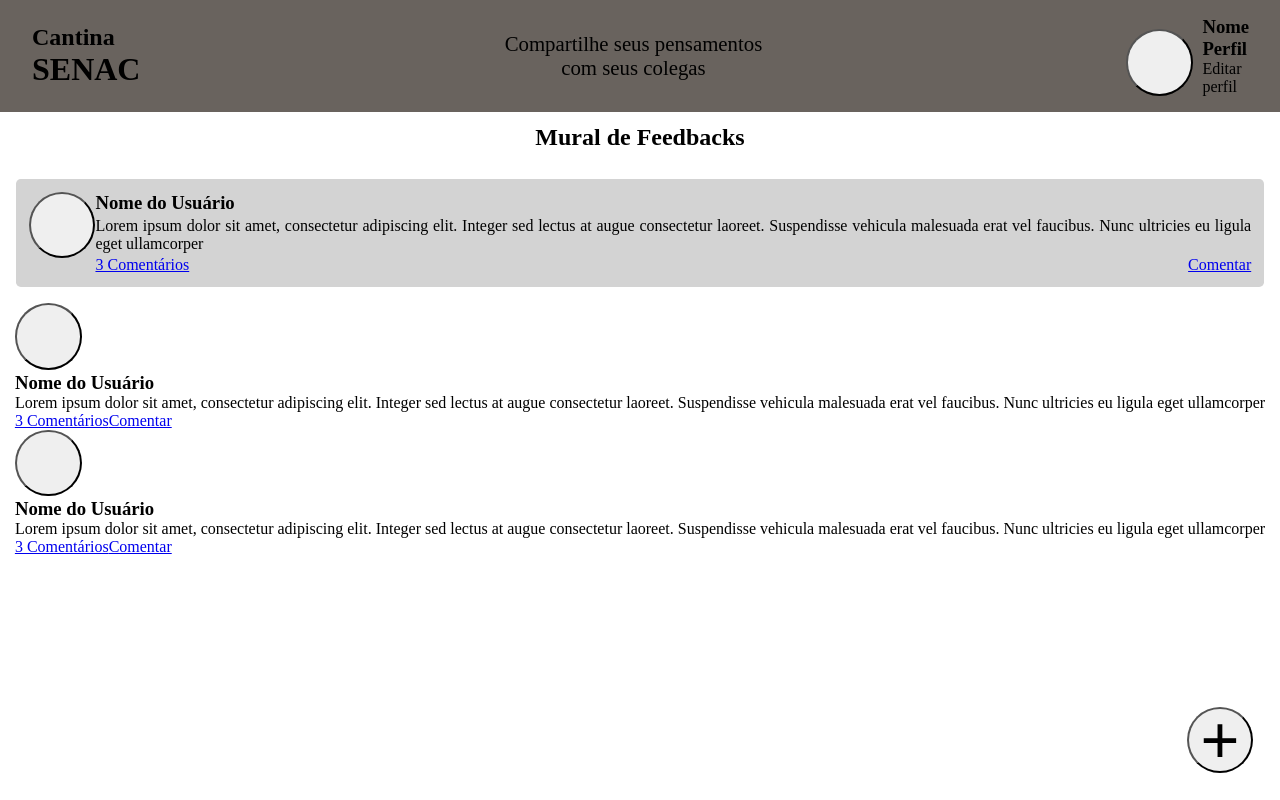
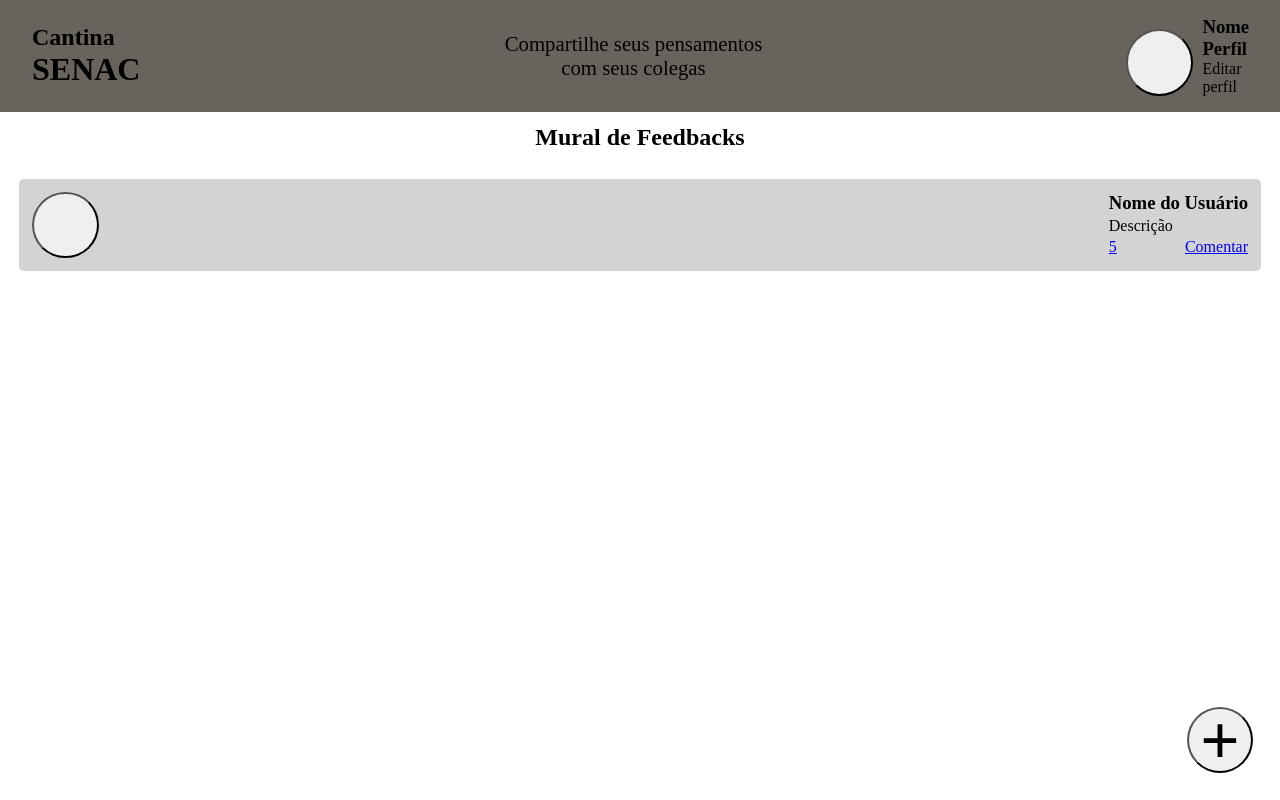
Before and after one commit to prof-lucas-senac/cantina-senac-2025-front, an Angular app: page /feedbacks in a window 1280 px wide. Built offline with nearby package versions, Linux system fonts and the light colour scheme.

Commit message:
Adicionando interface feedback

```diff
--- a/src/app/app.component.ts
+++ b/src/app/app.component.ts
@@ -2,12 +2,12 @@ import { Component } from '@angular/core';
 import { RouterOutlet } from '@angular/router';
 import { LoginComponent } from './components/login/login.component';
 import {FeedbacksComponent} from './components/feedbacks/feedbacks.component';
-import { CarFeedbackComponent } from './components/feedbacks/car-feedback/car-feedback.component';
+import { CardFeedbackComponent } from './components/feedbacks/card-feedback/card-feedback.component';
 
 @Component({
   selector: 'app-root',
   standalone: true,
-  imports: [RouterOutlet, LoginComponent, FeedbacksComponent, CarFeedbackComponent],
+  imports: [RouterOutlet, LoginComponent, FeedbacksComponent, CardFeedbackComponent],
   templateUrl: './app.component.html',
   styleUrl: './app.component.css'
 })
--- a/src/app/components/feedbacks/car-feedback/car-feedback.component.html
+++ /dev/null
@@ -1,16 +0,0 @@
-<section>
-        <button></button>
-        <div class="div-feedback">
-            <h3>Nome do Usuário</h3>
-            <p class="div-feedback-descricao">
-                Lorem ipsum dolor sit amet, consectetur adipiscing elit.
-                Integer sed lectus at augue consectetur laoreet. Suspendisse vehicula malesuada erat vel faucibus.
-                Nunc ultricies eu ligula eget ullamcorper
-            </p>
-            <div class ="div-feedback-comentarios">
-                <a href="javascript:void(0)">3 Comentários</a>
-                <a href="javascript:void(0)">Comentar</a>
-            </div>
-        </div>
-
-    </section>
--- a/src/app/components/feedbacks/car-feedback/car-feedback.component.css
+++ b/src/app/components/feedbacks/card-feedback/card-feedback.component.css
@@ -1,3 +1,11 @@
+:host {
+    display: flex;
+    flex-direction: column;
+    align-items: center;
+    width: 100%;
+}
+
+
 
 button {
     height: 5em;
@@ -14,6 +22,7 @@ section {
     background-color: lightgray;
     border-radius: 0.3em;
     justify-content: space-between;
+    width: 95%;
 }
 
 section p {
@@ -25,4 +34,6 @@ section p {
 .div-feedback-comentarios {
     display: flex;
     justify-content: space-between;
+
+
 }
--- /dev/null
+++ b/src/app/components/feedbacks/card-feedback/card-feedback.component.html
@@ -0,0 +1,14 @@
+<section>
+        <button></button>
+        <div class="div-feedback">
+            <h3>{{feedback.nomeUsuario}}</h3>
+            <p class="div-feedback-descricao">
+                {{feedback.descricao}}
+            </p>
+            <div class ="div-feedback-comentarios">
+                <a href="javascript:void(0)">{{feedback.numComentarios}}</a>
+                <a href="javascript:void(0)">Comentar</a>
+            </div>
+        </div>
+
+    </section>
--- /dev/null
+++ b/src/app/components/feedbacks/card-feedback/card-feedback.component.ts
@@ -0,0 +1,19 @@
+import { Component } from '@angular/core';
+import { Feedback } from './feedbacks';
+
+@Component({
+  selector: 'app-card-feedback',
+  standalone: true,
+  imports: [],
+  templateUrl: './card-feedback.component.html',
+  styleUrl: './card-feedback.component.css'
+})
+export class CardFeedbackComponent {
+  feedback : Feedback = {
+    descricao: "Descrição",
+    nomeUsuario: "Nome do Usuário",
+    numComentarios: 5
+  }
+
+
+}
--- /dev/null
+++ b/src/app/components/feedbacks/card-feedback/feedbacks.ts
@@ -0,0 +1,6 @@
+export interface Feedback {
+    nomeUsuario: string,
+    descricao: string,
+    numComentarios?: number
+
+}
--- a/src/app/components/feedbacks/feedbacks.component.html
+++ b/src/app/components/feedbacks/feedbacks.component.html
@@ -26,41 +26,8 @@
 <main>
     <h2>Mural de Feedbacks</h2>
 
-    <app-car-feedback></app-car-feedback>
+    <app-card-feedback></app-card-feedback>
 
-    <section>
-        <button></button>
-        <div class="div-feedback">
-            <h3>Nome do Usuário</h3>
-            <p class="div-feedback-descricao">
-                Lorem ipsum dolor sit amet, consectetur adipiscing elit.
-                Integer sed lectus at augue consectetur laoreet. Suspendisse vehicula malesuada erat vel faucibus.
-                Nunc ultricies eu ligula eget ullamcorper
-            </p>
-            <div class ="div-feedback-comentarios">
-                <a href="javascript:void(0)">3 Comentários</a>
-                <a href="javascript:void(0)">Comentar</a>
-            </div>
-        </div>
-
-    </section>
-
-    <section>
-        <button></button>
-        <div class="div-feedback">
-            <h3>Nome do Usuário</h3>
-            <p class="div-feedback-descricao">
-                Lorem ipsum dolor sit amet, consectetur adipiscing elit.
-                Integer sed lectus at augue consectetur laoreet. Suspendisse vehicula malesuada erat vel faucibus.
-                Nunc ultricies eu ligula eget ullamcorper
-            </p>
-            <div class ="div-feedback-comentarios">
-                <a href="javascript:void(0)">3 Comentários</a>
-                <a href="javascript:void(0)">Comentar</a>
-            </div>
-        </div>
-
-    </section>
 </main>
 
 <button class="btn-avatar">
--- a/src/app/components/feedbacks/feedbacks.component.ts
+++ b/src/app/components/feedbacks/feedbacks.component.ts
@@ -1,10 +1,10 @@
 import { Component } from '@angular/core';
-import { CarFeedbackComponent } from './car-feedback/car-feedback.component';
+import { CardFeedbackComponent } from './card-feedback/card-feedback.component';
 
 @Component({
   selector: 'app-feedbacks',
   standalone: true,
-  imports: [CarFeedbackComponent],
+  imports: [CardFeedbackComponent],
   templateUrl: './feedbacks.component.html',
   styleUrl: './feedbacks.component.css'
 })
```
Also changed, not shown: src/app/components/feedbacks/car-feedback/car-feedback.component.ts (deleted, +0 -12 lines), 1 other file (tests, documents, lock files or other folders).
